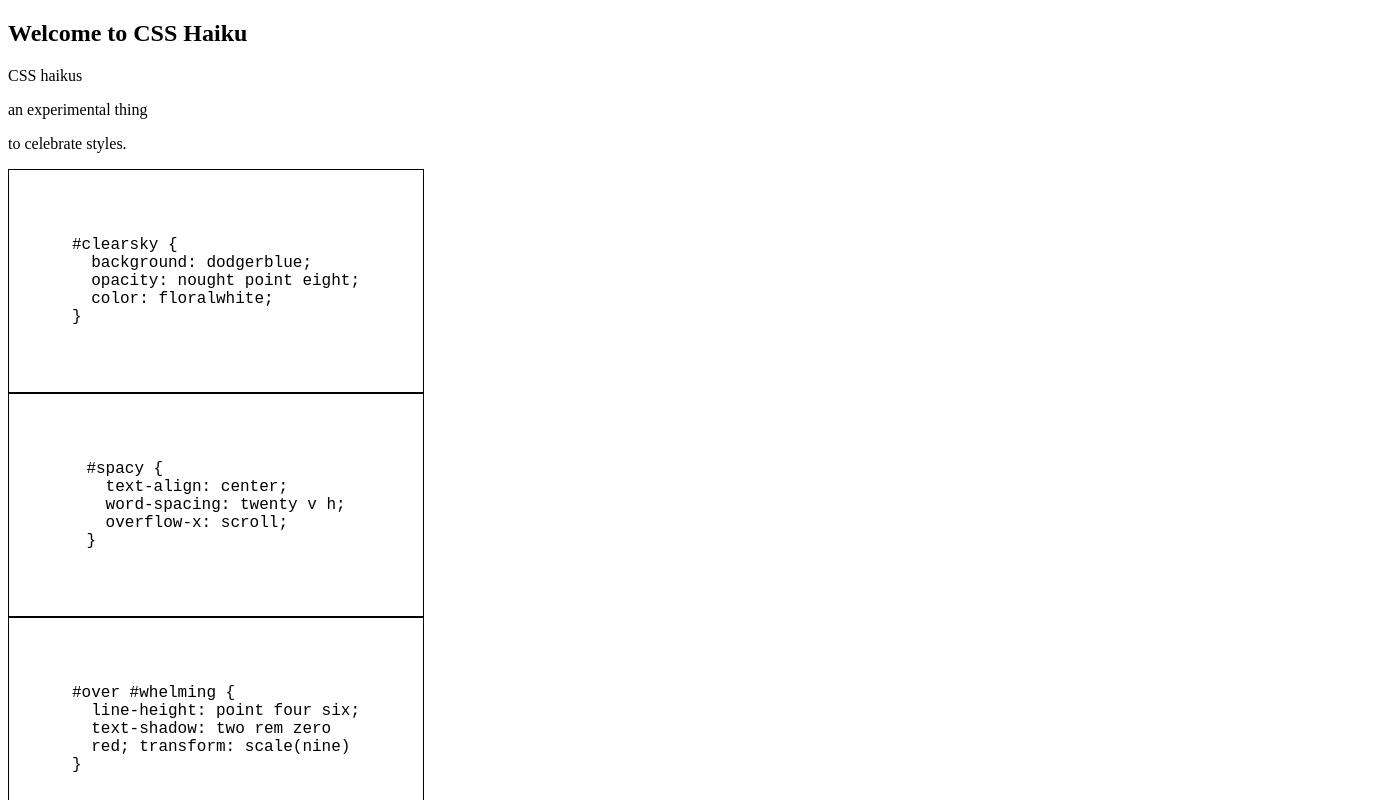
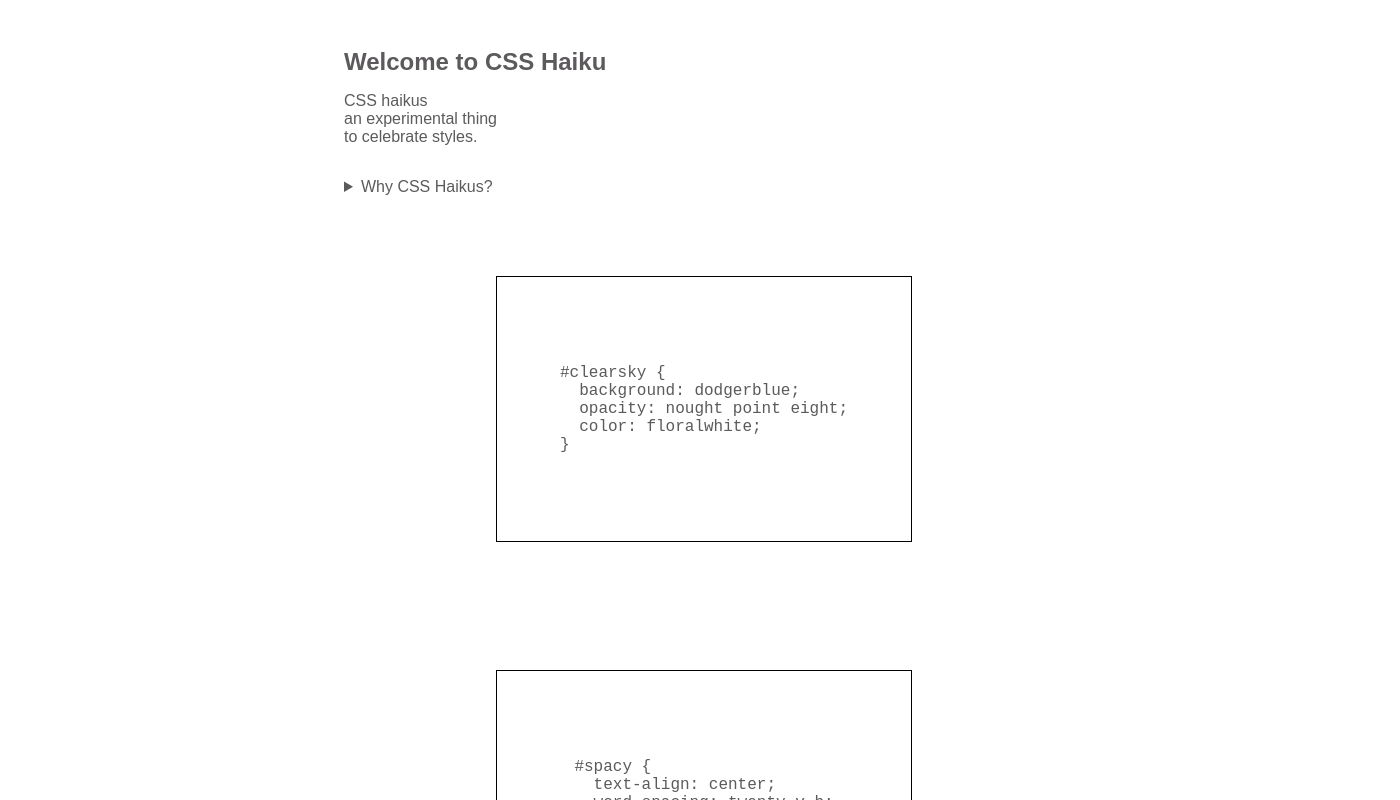
Before and after one commit to vernonian/css-haikus, a SvelteKit app: page / in a window 1280 px wide. Shown: the top 800 px of the page, 1400 px wide, since content can reach past the window. Built offline with nearby package versions, Linux system fonts and the light colour scheme.

Commit message:
Haiku styling

```diff
--- a/src/lib/components/CSSHaiku.svelte
+++ b/src/lib/components/CSSHaiku.svelte
@@ -20,7 +20,8 @@
   font-size: 1rem;
   font-family: monospace;
   max-width: 350px;
-  min-height: 140px;
+  width: 100%;
+  min-height: max(150px, 25vh);
   overflow: hidden;
 }
 
--- /dev/null
+++ b/src/routes/+layout.svelte
@@ -0,0 +1,5 @@
+<script lang="ts">
+  import '$lib/ui/globals.css';
+</script>
+
+<slot></slot>
--- a/src/routes/+page.svelte
+++ b/src/routes/+page.svelte
@@ -54,6 +54,7 @@ const haikus: haikuItem[] = [
 
 <main>
   <section class="section-wrap">
+    <div class="content-wrap-thin">
       <div class="f-col f-s-s">
         <h1>Welcome to CSS Haiku</h1>
         <div>
@@ -62,14 +63,26 @@ const haikus: haikuItem[] = [
           <p>to celebrate styles.</p>
         </div>
       </div>
+      <div>
+        <details>
+          <summary>Why CSS Haikus?</summary>
+          <div class="f-col">
+            <p>...</p>
+          </div>
+        </details>
+      </div>
+    </div>
   </section>
-  <section class="section_wrap">
-
-    <div class="g-col-4">
+  <section class="section-wrap">
+    <div class="content-wrap-thin">
+      <div class="f-col f-c-c gap-xxl">
         {#each haikus as haiku}
          <!-- <CSSHaiku haikuId="clearsky">&Tab;background: dodgerblue;<br>opacity: nought point eight;<br>&Tab;color: floralwhite;</CSSHaiku> -->
           <CSSHaiku haikuId={haiku.haikuId} haiku={haiku.haikuText}></CSSHaiku>
         {/each}
       </div>
+    </div>
+
+
   </section>
 </main>
```
Also changed, not shown: src/lib/ui/globals.css. Lines whose indentation alone changed are shown as unchanged.
